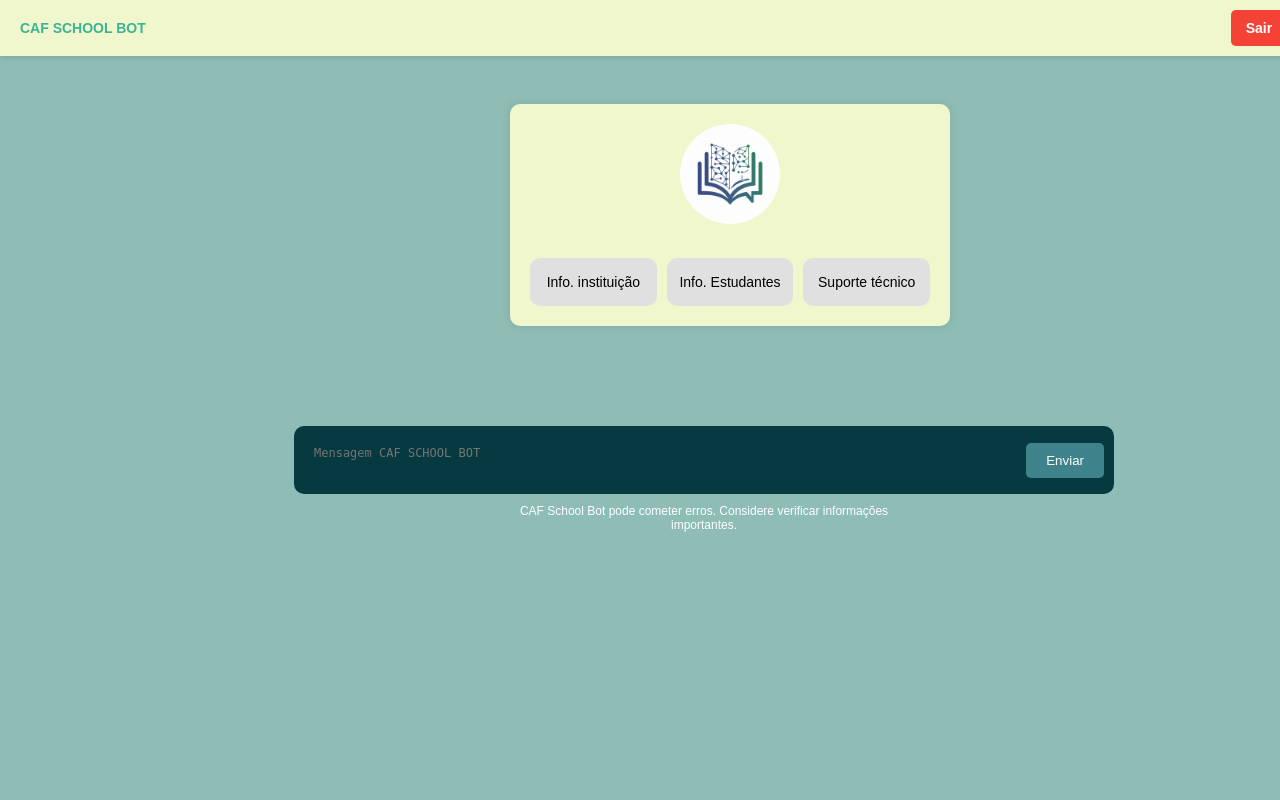
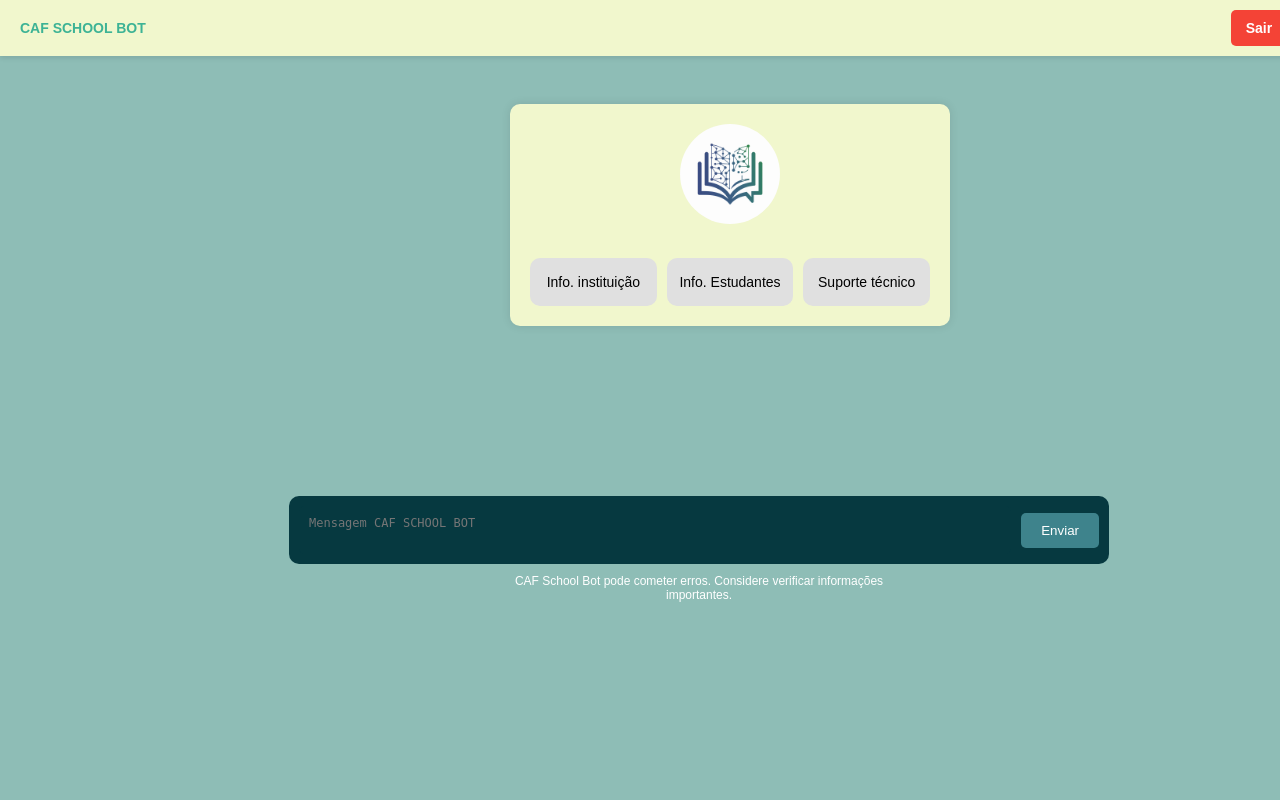
Before and after one commit to altamentevibranteak/App, a Flask app: page /interface in a window 1280 px wide; the page is wider, and only the part inside the window is pictured. Run offline with Flask 3, Linux system fonts and the light colour scheme; the visitor is signed in with stand-in values (Sample User, id 1); data that the repository does not hold is empty.

Commit message:
Primeiro commit do projeto

```diff
--- a/routes.py
+++ b/routes.py
@@ -35,7 +35,7 @@ def adicionar_feedback(id_usuario, comentario, nota):
 
 
 # Exemplo de uso
-adicionar_feedback(1, "Ótimo aplicativo! Muito útil e intuitivo.", 9)
+#adicionar_feedback(1, "Ótimo aplicativo! Muito útil e intuitivo.", 9)
 
 
 #@routes_bp.route('/area_aluno')
--- a/static/js/script.js
+++ b/static/js/script.js
@@ -10,7 +10,7 @@
         }
 
         // Simulação do fim da interação do chatbot
-        setTimeout(abrirModal, 20000); // Exibe o modal após 20 segundos
+        setTimeout(abrirModal, 50000); // Exibe o modal após 50 segundos
 
         // Lógica de submissão do formulário de feedback
         document.getElementById("feedbackForm").onsubmit = async function (e) {
--- a/static/style.css
+++ b/static/style.css
@@ -113,7 +113,6 @@ h2 {
     border-radius: 5px;
     width: fit-content;
 
-
 }
 
 .menu a:hover {
@@ -131,6 +130,7 @@ h2 {
     color: white;
     text-align: center;
     padding: 10px;
+    font-weight: bold;
 
 }
 .footer-fixo a {
@@ -153,5 +153,6 @@ h2 {
     transform: translate(200px, 30px);
 }
 .sb p {
-    color: #ffffff
+    color: #ffffff;
+    font-weight: bold;
 }
--- a/static/ui.css
+++ b/static/ui.css
@@ -45,7 +45,8 @@ body {
     background-color: #8ebdb6;
     display: flex;
     flex-direction: column;
-    height: 100vh;
+    height: 50%;
+
 }
 
 .dashboard {
@@ -92,7 +93,6 @@ footer {
     color: #fff;
     width: 90%;
     max-width: 800px;
-
     display: flex;
     justify-content: space-between;
     align-items: center;
@@ -126,3 +126,6 @@ footer p {
     max-width: 400px;
     color: #fff;
 }
+footer {
+    transform: translate(-5px, 70px);
+}
--- a/templates/about.html
+++ b/templates/about.html
@@ -11,6 +11,7 @@
         <nav>
 
           <div class="menuflutuante">
+
             <a href="home.html" class="home">CAF SCHOOL BOT</a>
               <div class="menu-direito">
                 <a href="Contato">Contato</a>
--- a/templates/home.html
+++ b/templates/home.html
@@ -13,10 +13,10 @@
         <nav>
 
           <div class="menuflutuante">
-            <a href="home" class="home">CAF SCHOOL BOT</a>
+            <a href="" class="home">CAF SCHOOL BOT</a>
               <div class="menu-direito">
                 <a href="Contato">Contato</a>
-                <a href="about">sobre</a>
+                <a href="about">Sobre</a>
               </div>
         </div>
           <div>
```
Also changed, not shown: 1 other file.
